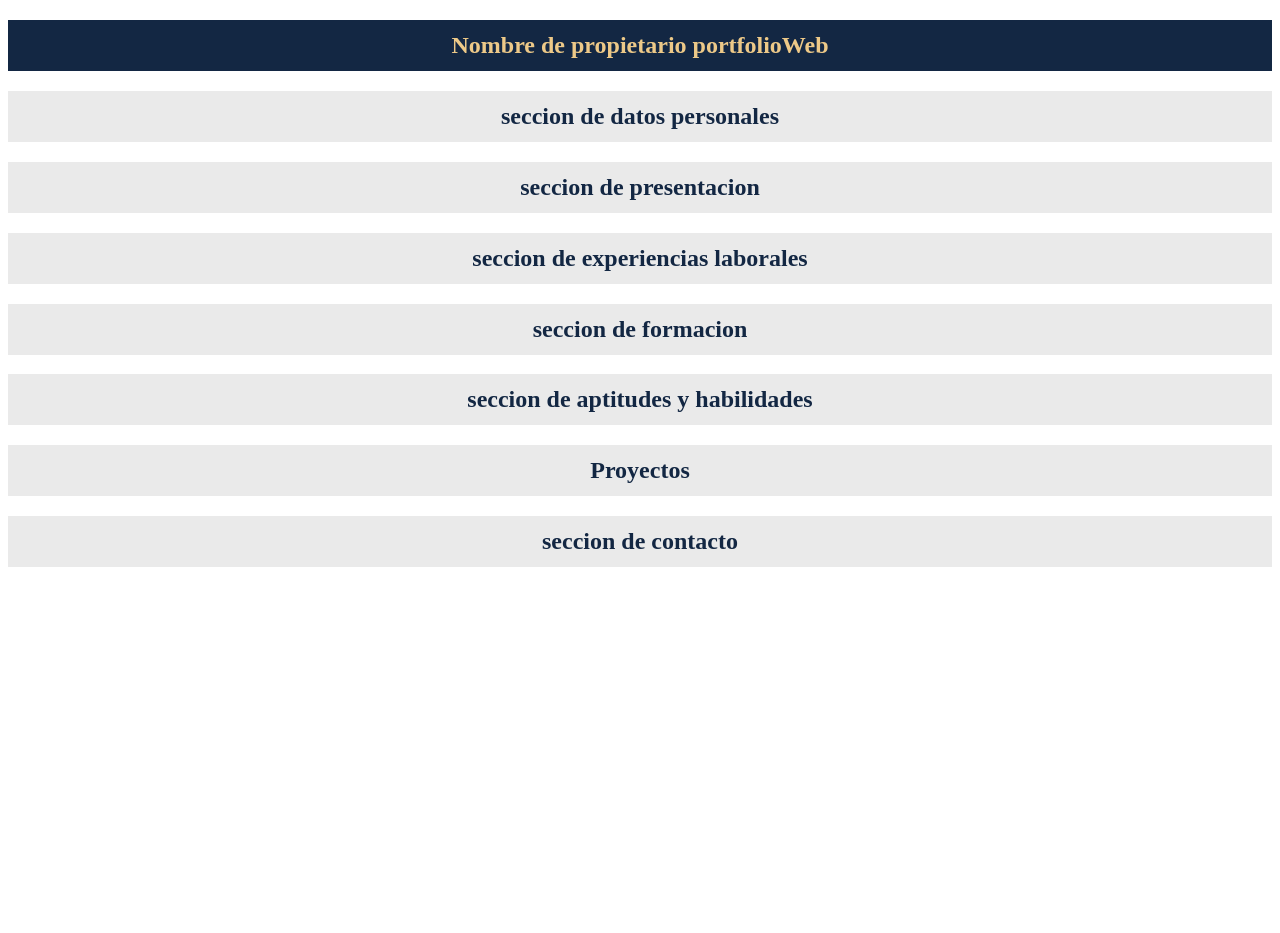
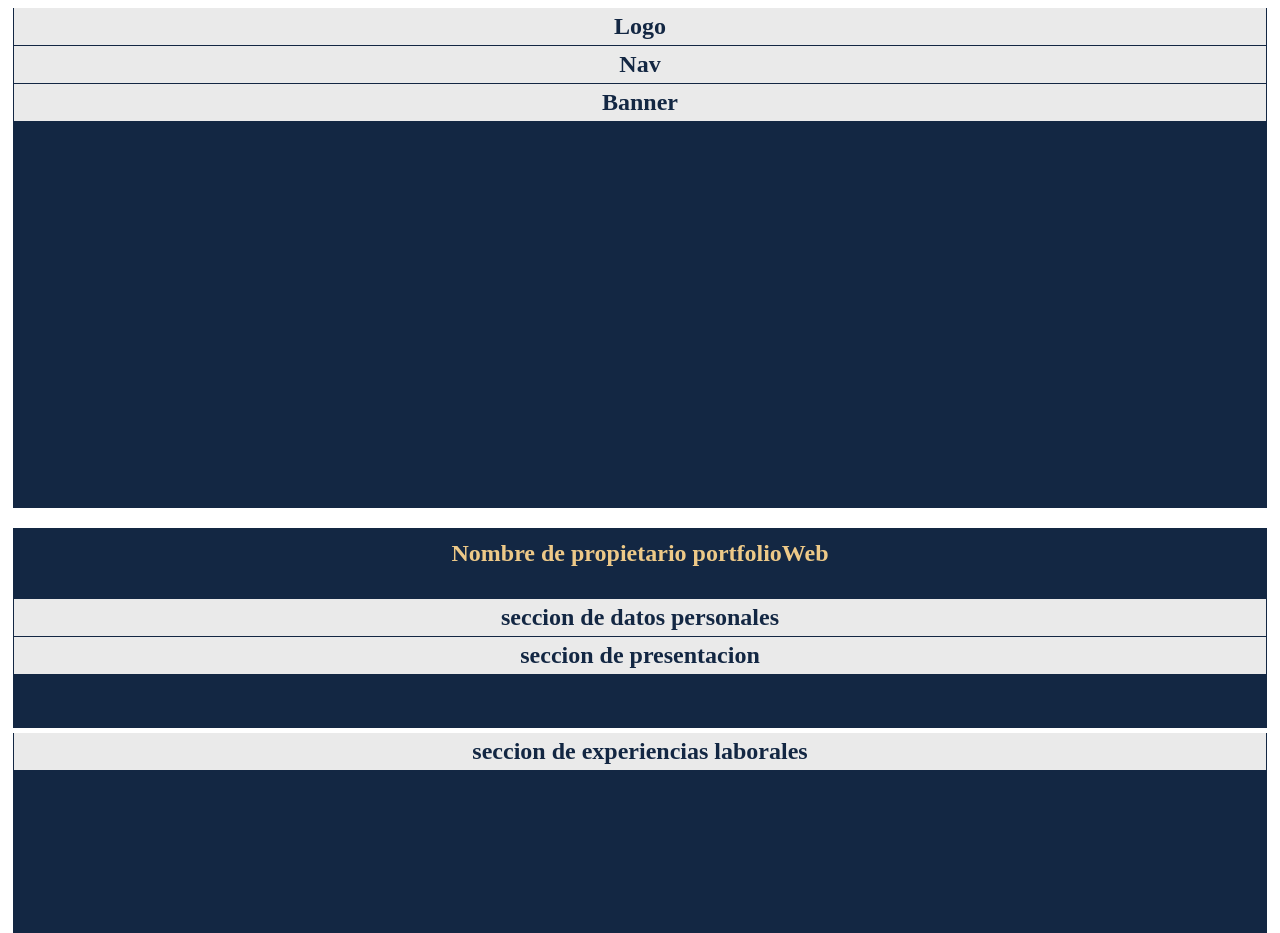
Before and after one commit to AriStWeb/porfolio-FrontEnd, a plain HTML site: page index.html in a window 1280 px wide. Shown: the top 933 px of the page. Before the commit the page ends 800 px from the top, so only its background shows below. Drawn offline with Linux system fonts and the light colour scheme.

Commit message:
addHeaderAndStylesSection

```diff
--- a/index.html
+++ b/index.html
@@ -7,7 +7,12 @@
 </head>
 
 <body>
-	<section id="acerca de">
+	<header>
+		<h2>Logo</h2>
+		<h2>Nav</h2>
+		<h2>Banner</h2>
+	</header>
+	<section id="acercaDe">
 		<div>
 			<h1>Nombre de propietario portfolioWeb</h1>
 		</div>
@@ -27,10 +32,12 @@
 		<div>
 			<h2>seccion de formacion</h2>
 		</div>
-	</section id="habilidades">
+	</section>
+	<section id="habilidades">
 	<div>
 		<h2>seccion de aptitudes y habilidades</h2>
 	</div>
+	</section>
 	<section id="proyectos">
 		<div>
 			<h2>Proyectos</h2>
--- a/styles.css
+++ b/styles.css
@@ -1,13 +1,35 @@
-h1{
+* {
+    width: auto;
+}
+
+h1 {
     background-color: #132743;
     text-align: center;
     color: #EDC988;
     padding: 0.5em;
 }
+
 h2 {
 
     background-color: #EAEAEA;
     text-align: center;
     color: #132743;
-padding: 0.5em;
+    padding: 5px;
+    margin: 1px;
 }
+header{
+    height: 500px;
+    background-color: #132743;
+    margin: 5px;
+}
+#experiencias, #educacion, #habilidades, #proyectos {
+    height: 200px;
+    background-color: #132743;
+    margin: 5px;
+}
+
+footer, #acercaDe {
+    height: 200px;
+    background-color: #132743;
+    margin: 5px;
+}
```
Lines whose indentation alone changed are shown as unchanged.
